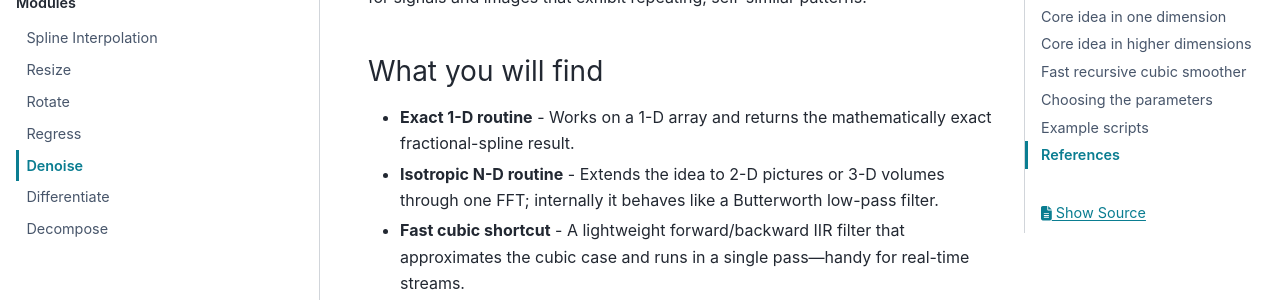
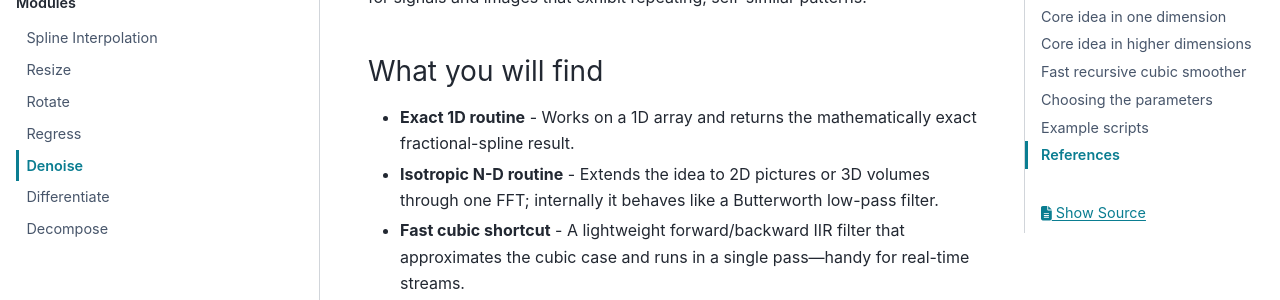
Before and after one commit to splineops/splineops, a Sphinx documentation site: the page built from docs/user-guide/05_denoise.rst, in a window 1280 px wide and 1400 px high, scrolled down 232 px. Shown: the part 153-453 px from the top of the window. Built offline with Sphinx 7.4.7 and the PyData theme 0.15.4, drawn with Linux system fonts in a browser that asks for light colours; pages that are not in the unit, such as notebooks, are missing from menus; some of the changed text lies outside the part shown.

Commit message:
Update denoise module

```diff
--- a/docs/user-guide/05_denoise.rst
+++ b/docs/user-guide/05_denoise.rst
@@ -13,12 +13,12 @@ exhibit repeating, self-similar patterns.
 What you will find
 ^^^^^^^^^^^^^^^^^^
 
-* **Exact 1-D routine** -
-  Works on a 1-D array and returns the mathematically exact
+* **Exact 1D routine** -
+  Works on a 1D array and returns the mathematically exact
   fractional-spline result.
 
 * **Isotropic N-D routine** -
-  Extends the idea to 2-D pictures or 3-D volumes through one FFT;
+  Extends the idea to 2D pictures or 3D volumes through one FFT;
   internally it behaves like a Butterworth low-pass filter.
 
 * **Fast cubic shortcut** -
@@ -69,7 +69,7 @@ A full derivation of this result can be found in [1]_, [2]_ and [3]_.
 Core idea in higher dimensions
 ------------------------------
 
-For a 2-D image or a 3-D volume we replace the one-dimensional
+For a 2D image or a 3D volume we replace the one-dimensional
 fractional derivative with the **fractional Laplacian**
 :math:`(-\Delta)^{\gamma/2}`.  The variational cost therefore becomes
 
@@ -81,7 +81,7 @@ fractional derivative with the **fractional Laplacian**
 
 In the Fourier domain the Laplacian turns into
 :math:`\|\boldsymbol\omega\|^{2}`, so the optimal filter is the *radial*
-version of the 1-D one:
+version of the 1D one:
 
 .. math::
 
@@ -92,7 +92,7 @@ version of the 1-D one:
 
 This looks and behaves like an order :math:`2\gamma` **Butterworth
 low-pass** but now works the same in every direction.  The practical
-algorithm is identical to the 1-D case:
+algorithm is identical to the 1D case:
 
 #. Run an *n*-dimensional FFT to obtain :math:`Y(\boldsymbol\omega)`.
 #. Multiply by the gain above.
```
